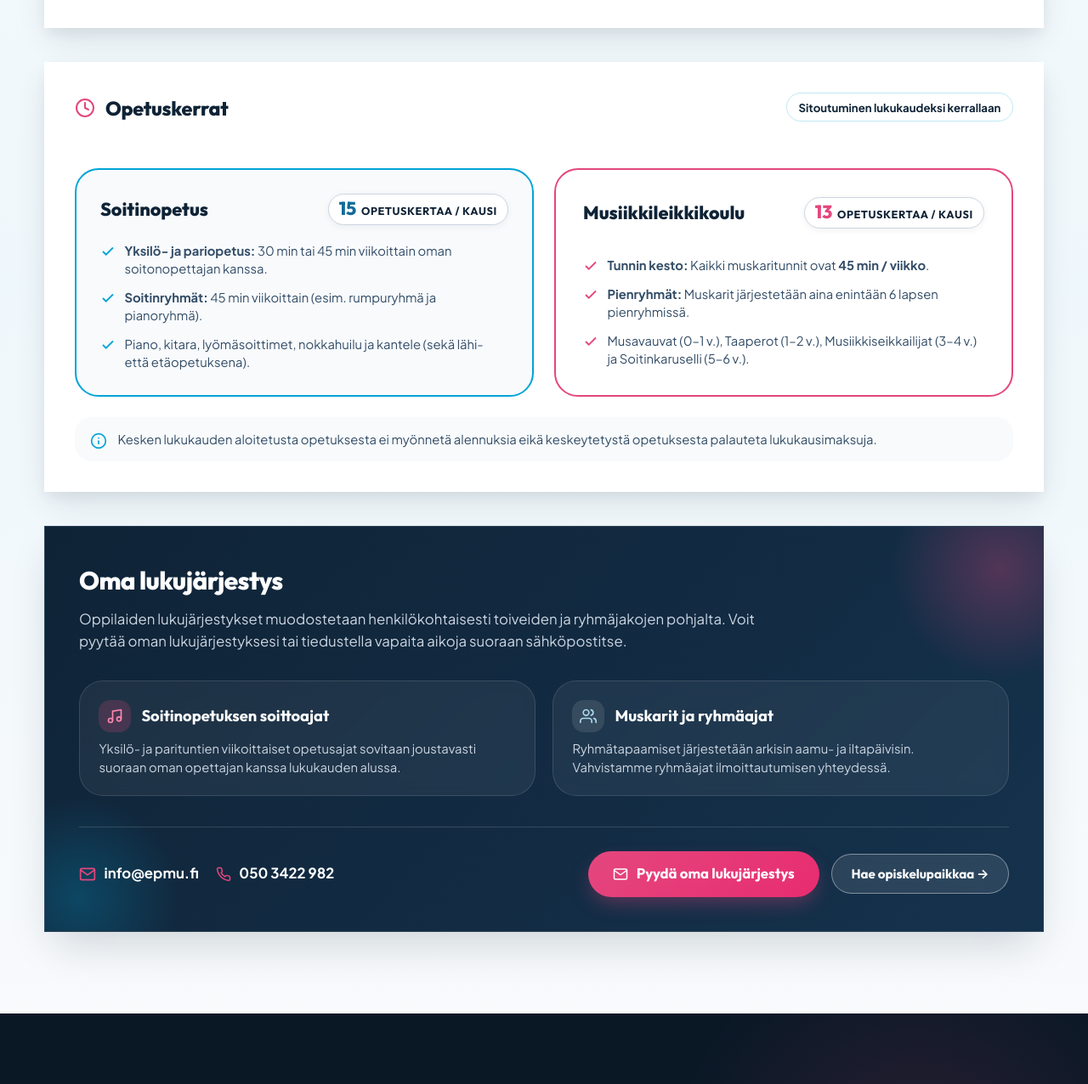
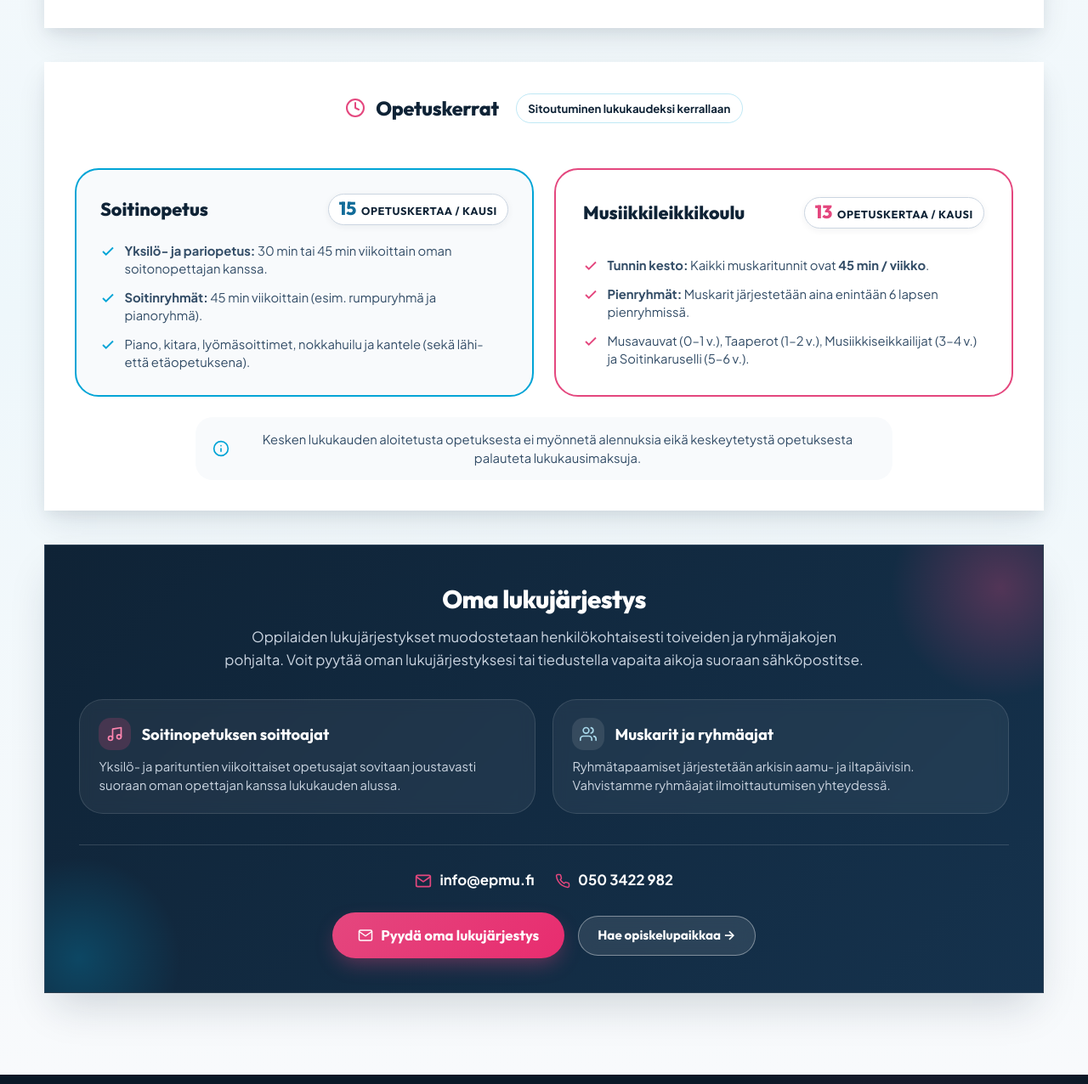
Before and after one commit to Laakista/epmusiikkiopisto, a plain HTML site: page index.html in a window 1280 px wide. Shown: the part 2624-3900 px from the top of the page at 85% size. Drawn offline with Linux system fonts and the light colour scheme.

Commit message:
Keskitä aikataulut-osion blokkien sisällöt (otsikot, kuvaukset ja toiminnot)

```diff
--- a/index.html
+++ b/index.html
@@ -932,6 +932,9 @@
     .block-header {
       display: flex;
       flex-direction: column;
+      align-items: center;
+      justify-content: center;
+      text-align: center;
       gap: 0.75rem;
       margin-bottom: 1.5rem;
       padding-bottom: 1rem;
@@ -942,7 +945,8 @@
       .block-header {
         flex-direction: row;
         align-items: center;
-        justify-content: space-between;
+        justify-content: center;
+        gap: 1.25rem;
         margin-bottom: 2rem;
         padding-bottom: 1.25rem;
       }
@@ -951,6 +955,7 @@
     .block-header-title {
       display: flex;
       align-items: center;
+      justify-content: center;
       gap: 0.75rem;
       color: var(--slate-900);
     }
@@ -977,7 +982,7 @@
     .block-header-badge {
       display: inline-flex;
       align-items: center;
-      align-self: flex-start;
+      align-self: center;
       background: var(--brand-cyan-subtle);
       color: var(--brand-dark-blue);
       font-size: 0.825rem;
@@ -1312,21 +1317,24 @@
 
     .sessions-terms-note {
       display: flex;
-      align-items: flex-start;
+      align-items: center;
+      justify-content: center;
+      text-align: center;
       gap: 0.75rem;
       background: #f8fafc;
       border: 1px solid var(--slate-200);
       border-radius: var(--radius-lg);
-      padding: 0.9rem 1.15rem;
+      padding: 0.9rem 1.25rem;
       color: var(--slate-700);
       font-size: 0.925rem;
       line-height: 1.5;
+      max-width: 820px;
+      margin: 1.5rem auto 0 auto;
     }
 
     .sessions-terms-note svg {
       color: var(--brand-cyan);
       flex-shrink: 0;
-      margin-top: 3px;
     }
 
     .sessions-terms-note p {
@@ -1380,6 +1388,7 @@
       margin-bottom: 2rem;
       position: relative;
       z-index: 1;
+      text-align: center;
     }
 
     .custom-schedule-tag {
@@ -1399,14 +1408,16 @@
       color: var(--white);
       letter-spacing: -0.02em;
       margin: 0 0 0.5rem 0;
+      text-align: center;
     }
 
     .custom-schedule-desc {
       color: var(--slate-300);
       font-size: 1.05rem;
-      max-width: 800px;
+      max-width: 760px;
       line-height: 1.6;
-      margin: 0;
+      margin: 0 auto;
+      text-align: center;
     }
 
     .custom-schedule-pillars {
@@ -1476,8 +1487,10 @@
     .custom-schedule-actions-bar {
       display: flex;
       flex-direction: column;
-      gap: 1.25rem;
-      align-items: flex-start;
+      gap: 1.5rem;
+      align-items: center;
+      justify-content: center;
+      text-align: center;
       padding-top: 1.5rem;
       border-top: 1px solid rgba(255, 255, 255, 0.15);
       position: relative;
@@ -1487,9 +1500,6 @@
 
     @media (min-width: 768px) {
       .custom-schedule-actions-bar {
-        flex-direction: row;
-        align-items: center;
-        justify-content: space-between;
         padding-top: 1.75rem;
       }
     }
@@ -1497,7 +1507,8 @@
     .custom-schedule-direct-contacts {
       display: flex;
       flex-direction: column;
-      align-items: flex-start;
+      align-items: center;
+      justify-content: center;
       gap: 0.85rem;
       width: 100%;
     }
@@ -1507,7 +1518,8 @@
         flex-direction: row;
         flex-wrap: wrap;
         align-items: center;
-        gap: 1.25rem;
+        justify-content: center;
+        gap: 1.5rem;
         width: auto;
       }
     }
@@ -1535,7 +1547,8 @@
     .custom-schedule-buttons {
       display: flex;
       flex-direction: column;
-      align-items: stretch;
+      align-items: center;
+      justify-content: center;
       gap: 0.85rem;
       width: 100%;
     }
@@ -1545,6 +1558,8 @@
         flex-direction: row;
         flex-wrap: wrap;
         align-items: center;
+        justify-content: center;
+        gap: 1rem;
         width: auto;
       }
     }
```
